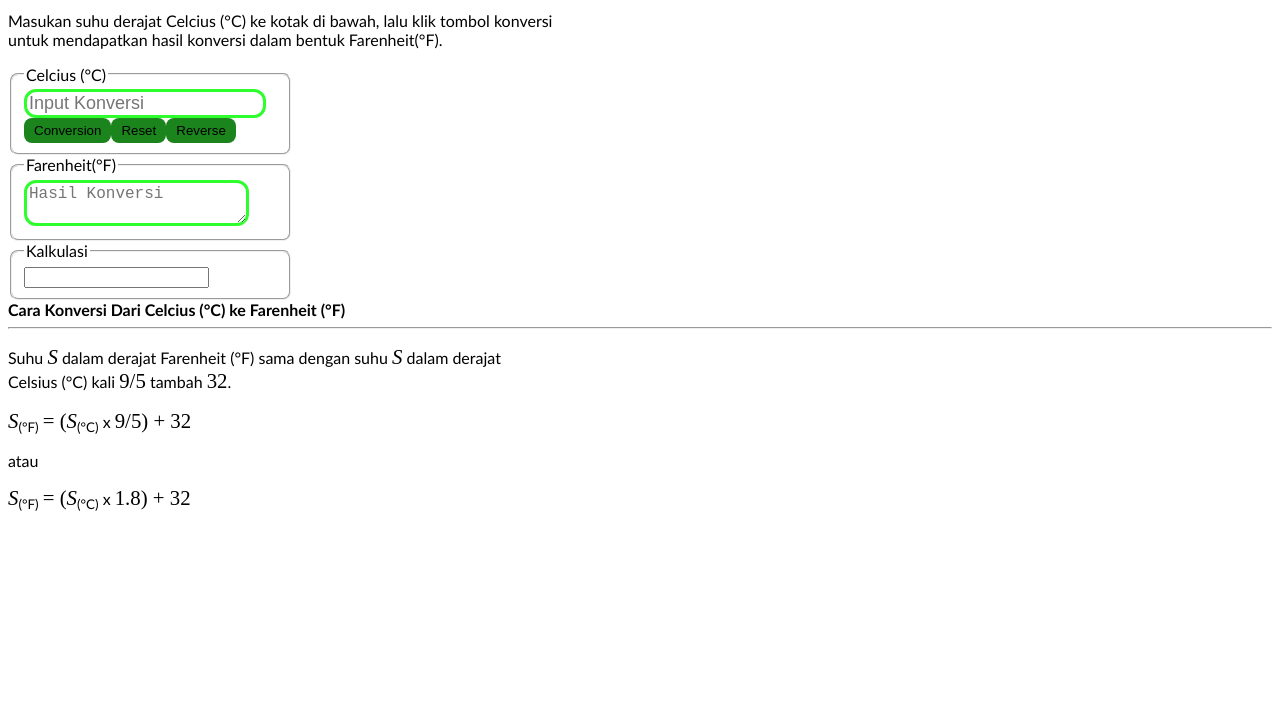
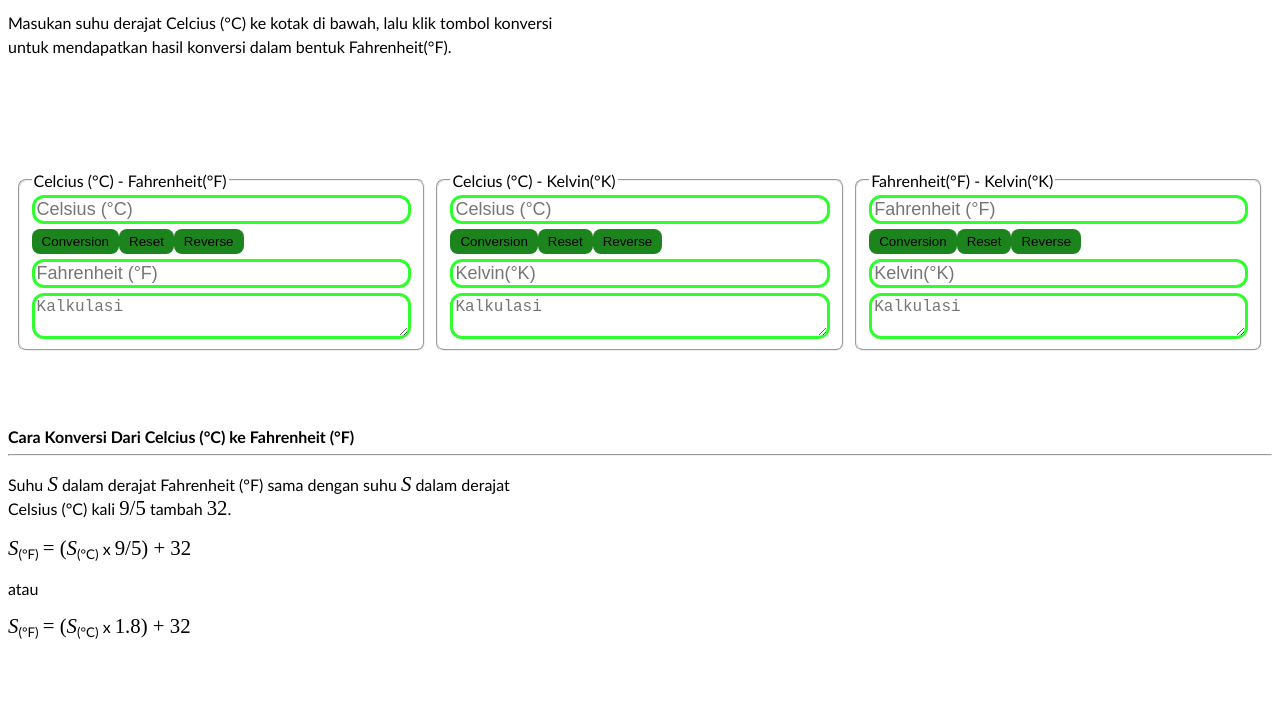
Before and after one commit to revou-fundamental-course/12-jun-23-Abk1708, a plain HTML site: page index.html in a window 1280 px wide. Shown: the part 80-800 px from the top of the page. Drawn offline with Linux system fonts and the light colour scheme; a web font is replaced by a local one.

Commit message:
change layout

```diff
--- a/css/style.css
+++ b/css/style.css
@@ -1,18 +1,19 @@
 /*Default Element*/
 body {
-    font-family:'Gill Sans', 'Gill Sans MT', Calibri, 'Trebuchet MS', sans-serif
+    font-family:'Gill Sans', 'Gill Sans MT', Calibri, 'Trebuchet MS', sans-serif;
 }
 
 header {
     margin: 0;
-    color: #DF01D7;
     line-height: 1.5;
-    font-family: "Kablammo", "PT Sans", Calibri, Tahoma, sans-serif;
+    font-family:'Gill Sans', 'Gill Sans MT', Calibri, 'Trebuchet MS', sans-serif;
 }
 
 fieldset {
     border-radius: 8px;
-    width: 20%;
+    width: 30%;
+    display: flex;
+    flex-direction: column;
 }
 
 button {
@@ -31,6 +32,11 @@ button:active {
     transform: translateY(1px);
 }
 
+main {
+    display: flex;
+    justify-content: space-evenly;
+}
+
 /*ID*/
 #InputVal {
     outline: none;
@@ -38,6 +44,7 @@ button:active {
     border-radius: 12px;
     border: solid #2EFE2E;
     cursor: pointer;
+
 }
 
 #InputVal:focus {
@@ -52,7 +59,13 @@ button:active {
     cursor: default;
 }
 
-
+#Calculation {
+    outline: none;
+    font-size: large;
+    border-radius: 12px;
+    border: solid #2EFE2E;
+    cursor: default;
+}
 
 /*Class*/
 .InputButtonSection {
--- a/index.html
+++ b/index.html
@@ -2,6 +2,7 @@
 <html lang="en">
     <head>
         <meta charset="UTF-8">
+        <meta http-equiv="X-UA-Compatible" content="IE=edge">
         <meta name="viewport" content="width=device-width, initial-scale=1.0">
         <title>Temperature Conversion Web</title>
         <link rel="stylesheet" href="/css/style.css">
@@ -13,41 +14,52 @@
         <script src="./js/script.js"></script>
         <header>
             <h1>Temperature Conversion</h1>
+            <p class="openpar">
+                Masukan suhu derajat Celcius (°C) ke kotak di bawah, lalu klik tombol konversi<br>
+                untuk mendapatkan hasil konversi dalam bentuk Fahrenheit(°F).
+            </p>
+            <br><br><br><br>
         </header>
         <main>
-            <p>
-            Masukan suhu derajat Celcius (°C) ke kotak di bawah, lalu klik tombol konversi<br>
-            untuk mendapatkan hasil konversi dalam bentuk Farenheit(°F).
-            </p>
             <fieldset>
-                <legend>Celcius (°C)</legend>
-                <section class="InputSection">
-
-                    <input type="number" id="InputVal" placeholder="Input Konversi"/>
-                    <div class="InputButtonSection">
+                <legend>Celcius (°C) - Fahrenheit(°F)</legend>
+                    <input type="number" id="InputVal" placeholder="Celsius (°C)" style="margin-bottom: 5px;"/>
+                    <div class="InputButtonSection" style="margin-bottom: 5px;">
                         <button onclick="ConClick()">Conversion</button>
                         <button onclick="resetForm()">Reset</button>
                         <button>Reverse</button>
                     </div>
-                </section>
+                    <input type="number" id="OutputVal" placeholder="Fahrenheit (°F)" style="margin-bottom: 5px;"/>
+                    <textarea id="Calculation" placeholder="Kalkulasi"></textarea>
             </fieldset>
             <fieldset>
-                <legend>Farenheit(°F)</legend>
-                <section class="OutputSection">
-                    <textarea id="OutputVal" placeholder="Hasil Konversi" readonly></textarea>
-                </section>
+                <legend>Celcius (°C) - Kelvin(°K)</legend>
+                    <input type="number" id="InputVal" placeholder="Celsius (°C)" style="margin-bottom: 5px;"/>
+                    <div class="InputButtonSection" style="margin-bottom: 5px;">
+                        <button onclick="ConClick()">Conversion</button>
+                        <button onclick="resetForm()">Reset</button>
+                        <button>Reverse</button>
+                    </div>
+                    <input type="number" id="OutputVal" placeholder="Kelvin(°K)" style="margin-bottom: 5px;"/>
+                    <textarea id="Calculation" placeholder="Kalkulasi"></textarea>
             </fieldset>
             <fieldset>
-                <legend>Kalkulasi</legend>
-                <section class="InputSection">
-                    <input type="number" id="Calculation"/>
-                </section>
+                <legend>Fahrenheit(°F) - Kelvin(°K)</legend>
+                    <input type="number" id="InputVal" placeholder="Fahrenheit (°F)" style="margin-bottom: 5px;"/>
+                    <div class="InputButtonSection" style="margin-bottom: 5px;">
+                        <button onclick="ConClick()">Conversion</button>
+                        <button onclick="resetForm()">Reset</button>
+                        <button>Reverse</button>
+                    </div>
+                    <input type="number" id="OutputVal" placeholder="Kelvin(°K)" style="margin-bottom: 5px;"/>
+                    <textarea id="Calculation" placeholder="Kalkulasi"></textarea>
             </fieldset>
         </main>
         <foter>
-            <b>Cara Konversi Dari Celcius (°C) ke Farenheit (°F)</b>
+            <br><br><br><br>
+            <b>Cara Konversi Dari Celcius (°C) ke Fahrenheit (°F)</b>
             <hr>
-            <p>Suhu <fonts class="scientific">S</fonts> dalam derajat Farenheit (°F) sama dengan suhu <fonts class="scientific">S</fonts> dalam derajat<br>
+            <p>Suhu <fonts class="scientific">S</fonts> dalam derajat Fahrenheit (°F) sama dengan suhu <fonts class="scientific">S</fonts> dalam derajat<br>
             Celsius (°C) kali <fonts class="numerical">9/5</fonts> tambah <fonts class="numerical">32</fonts>.
             </p>
             <p><fonts class="scientific">S</fonts><sub>(°F)</sub> <fonts class="numerical">= (</fonts><fonts class="scientific">S</fonts><sub>(°C)</sub> <fonts class="operator">x</fonts> <fonts class="numerical">9/5) + 32</fonts></p>
```
